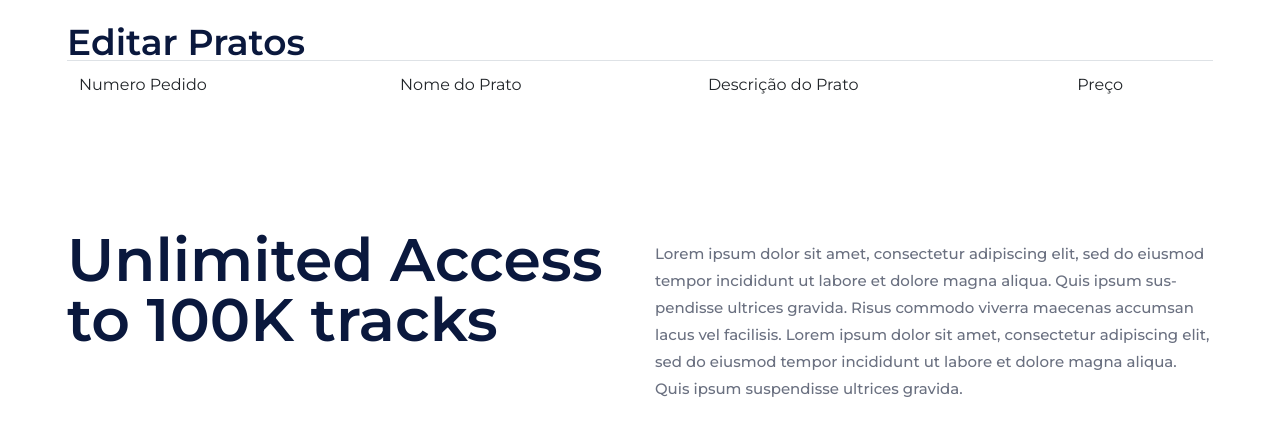
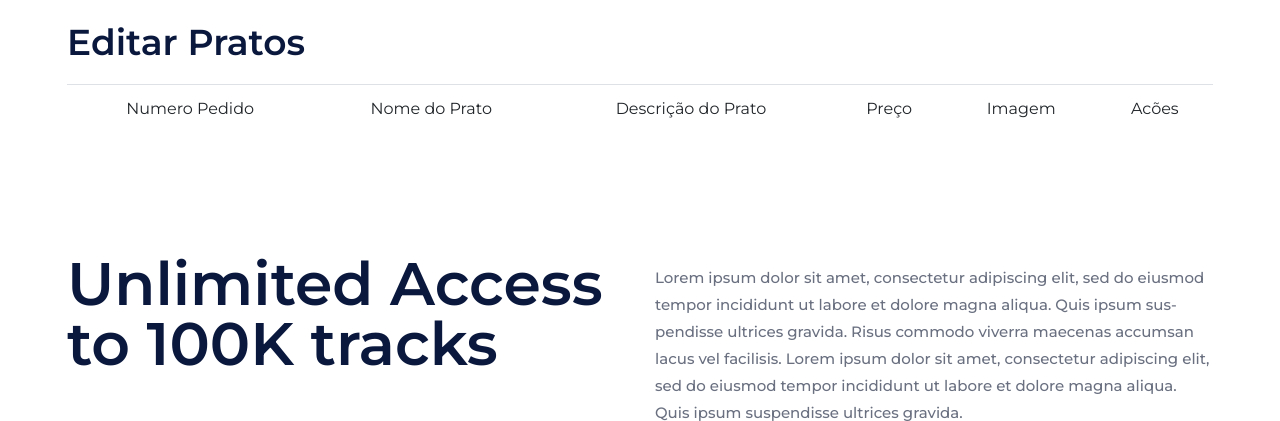
Before and after one commit to ikarolaborda/digitalmenu, a Symfony app: template app/templates/dish/index.html.twig in a window 1280 px wide. Shown: the part 112-533 px from the top of the page. Run offline with Twig, Linux system fonts and the light colour scheme; the template is opened without the code that fills it, so the values that code supplies are empty; some libraries are stand-ins or nearby versions.

Commit message:
feat: add delete function, image upload function and form enhancements

```diff
--- a/app/composer.json
+++ b/app/composer.json
@@ -10,6 +10,7 @@
         "doctrine/doctrine-bundle": "^2.5",
         "doctrine/doctrine-migrations-bundle": "^3.2",
         "doctrine/orm": "^2.11",
+        "sensio/framework-extra-bundle": "^6.2",
         "symfony/asset": "5.4.*",
         "symfony/console": "5.4.*",
         "symfony/dotenv": "5.4.*",
@@ -17,6 +18,7 @@
         "symfony/form": "5.4.*",
         "symfony/framework-bundle": "5.4.*",
         "symfony/maker-bundle": "^1.37",
+        "symfony/mime": "5.4.*",
         "symfony/proxy-manager-bridge": "5.4.*",
         "symfony/runtime": "5.4.*",
         "symfony/twig-bundle": "5.4.*",
--- a/app/config/bundles.php
+++ b/app/config/bundles.php
@@ -7,4 +7,5 @@ return [
     Symfony\Bundle\MakerBundle\MakerBundle::class => ['dev' => true],
     Doctrine\Bundle\DoctrineBundle\DoctrineBundle::class => ['all' => true],
     Doctrine\Bundle\MigrationsBundle\DoctrineMigrationsBundle::class => ['all' => true],
+    Sensio\Bundle\FrameworkExtraBundle\SensioFrameworkExtraBundle::class => ['all' => true],
 ];
--- a/app/config/services.yaml
+++ b/app/config/services.yaml
@@ -4,6 +4,7 @@
 # Put parameters here that don't need to change on each machine where the app is deployed
 # https://symfony.com/doc/current/best_practices.html#use-parameters-for-application-configuration
 parameters:
+    images_folder: '%kernel.project_dir%/public/images'
 
 services:
     # default configuration for services in *this* file
--- a/app/src/Form/DishType.php
+++ b/app/src/Form/DishType.php
@@ -4,6 +4,7 @@ namespace App\Form;
 
 use App\Entity\Dish;
 use Symfony\Component\Form\AbstractType;
+use Symfony\Component\Form\Extension\Core\Type\FileType;
 use Symfony\Component\Form\Extension\Core\Type\SubmitType;
 use Symfony\Component\Form\FormBuilderInterface;
 use Symfony\Component\OptionsResolver\OptionsResolver;
@@ -14,6 +15,7 @@ class DishType extends AbstractType
     {
         $builder
             ->add('dish_name',null, ['label' => 'Nome do prato'])
+            ->add('image',FileType::class, ['label' => 'Imagem do prato', 'mapped' => false])
             ->add('dish_description', null, ['label' => 'Descrição do prato'])
             ->add('price',null,['label' => 'Preço'])
             ->add('save_dish', SubmitType::class, ['label' => 'Salvar prato'])
--- a/app/templates/dish/index.html.twig
+++ b/app/templates/dish/index.html.twig
@@ -3,26 +3,47 @@
 {% block title %}Lista de Pratos{% endblock %}
 
 {% block body %}
+
+
     <br>
     <div class="clearfix"></div>
     <div class="container">
+        {% for message in app.flashes('dishDeleted') %}
+            <div class="alert alert-danger">
+                <h4 class="text-center text-bold"><i class="fa fa-trash"></i> <span>{{ message }}</span></h4>
+            </div>
+        {% endfor %}
+        {% for message in app.flashes('dishCreated') %}
+            <div class="alert alert-success">
+                <h4 class="text-center text-bold"><i class="fa fa-plus-square"></i> <span>{{ message }}</span></h4>
+            </div>
+        {% endfor %}
         <h2>Editar Pratos</h2>
+        <br>
         <table class="table table-striped">
             <thead>
-            <tr>
+            <tr class="text-center">
                 <td>Numero Pedido</td>
                 <td>Nome do Prato</td>
                 <td>Descrição do Prato</td>
                 <td>Preço</td>
+                <td>Imagem</td>
+                <td>Acões</td>
             </tr>
             </thead>
             <tbody>
             {% for dish in dishes %}
-            <tr>
+            <tr class="text-center">
                 <td>{{ dish.id }}</td>
                 <td>{{ dish.dish_name }}</td>
                 <td>{{ dish.dish_description }}</td>
                 <td>R$ - {{ dish.price }}</td>
+                {% if dish.image != null %}
+                    <td><img src="{{ asset('images/' ~ dish.image) }}" alt="" width="100px" height="100px"></td>
+                {% else %}
+                    <td class="text-danger">Sem imagem cadastrada</td>
+                {% endif %}
+                <td><a class="text-danger" href="{{ path('dish.delete',{id: dish.id}) }}"><i><span class="fa fa-trash-o"></span></i></a></td>
             </tr>
             {% endfor %}
             </tbody>
```
Also changed, not shown: app/src/Controller/DishController.php (+37 -0 lines), app/src/Entity/Dish.php (+22 -0 lines), app/templates/dish/show.html.twig (added, +14 -0 lines), 3 other files.
